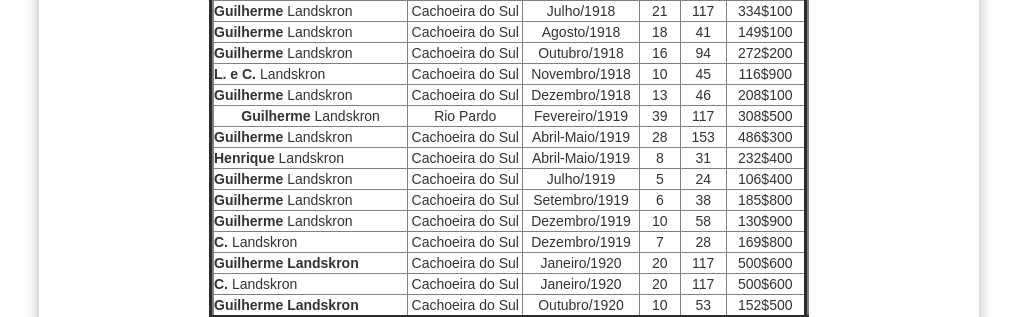
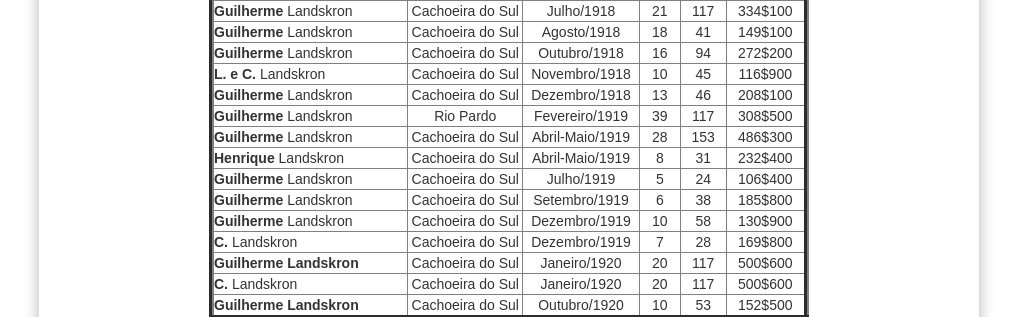
Before and after one commit to claudiovargas1955/claudiovargas1955.github.io, a Jekyll site: the page built from _pages/história-da-iasd-bosque.html, in a window 1280 px wide. Shown: the part 1981-2298 px from the top of the page, without its empty margins (131-1148 px from the left). Built offline with Jekyll 4.4.1, drawn with Linux system fonts in a browser that asks for light colours; some web fonts are replaced.

Commit message:
Update história-da-iasd-bosque.html

```diff
--- a/_pages/história-da-iasd-bosque.html
+++ b/_pages/história-da-iasd-bosque.html
@@ -241,7 +241,7 @@
            <td align="center">208$100</td>
         </tr>
         <tr>
-           <td align="center" width="300px"><b>Guilherme</b> Landskron</td>
+           <td align="left" width="300px"><b>Guilherme</b> Landskron</td>
            <td align="center" width="50px">Rio Pardo</td>
            <td align="center">Fevereiro/1919</td>
            <td align="center">39</td>
```
